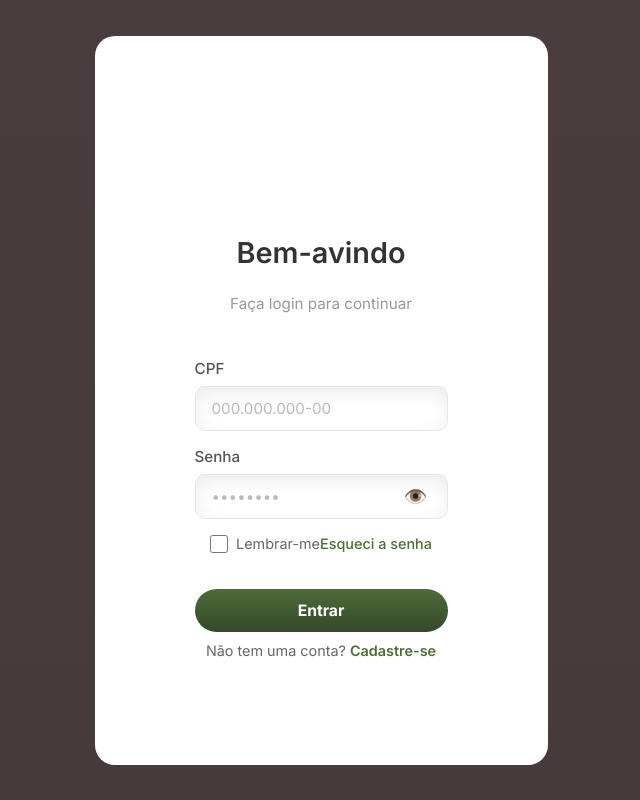
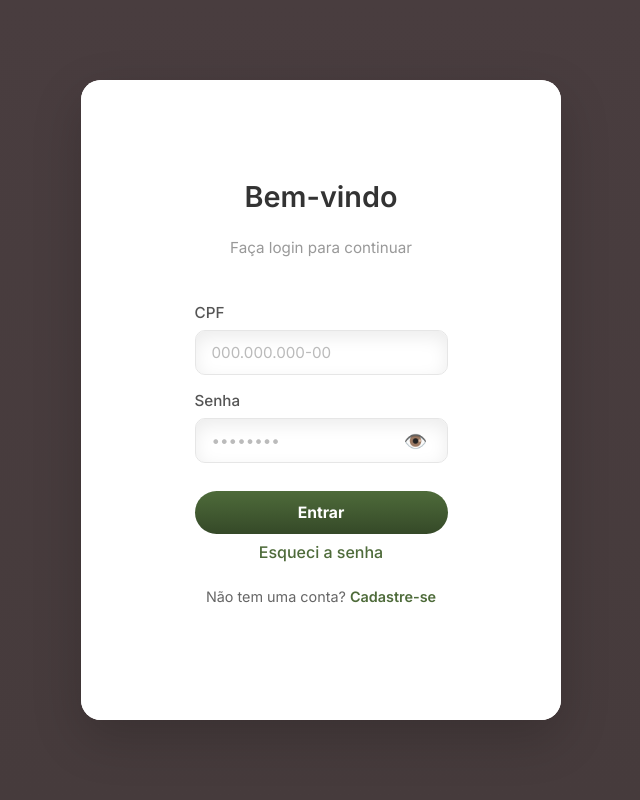
Before and after one commit to GustavoHSS-git/hackathon-fantasia, a PHP site: page /teladelogin/login.php in a window 1280 px wide. Shown: the whole page, without its empty margins (319-959 px from the left). Run offline with PHP 8.4, Linux system fonts and the light colour scheme.

Commit message:
csstelas

```diff
--- a/teladelogin/login.js
+++ b/teladelogin/login.js
@@ -6,15 +6,21 @@ document.addEventListener('DOMContentLoaded', () => {
     const cpfError = document.getElementById('cpfError');
     const senhaError = document.getElementById('senhaError');
 
-    // 1. Função para alternar visibilidade da senha
+
+
     if (togglePasswordBtn && passwordInput) {
-        togglePasswordBtn.addEventListener('click', (e) => {
-            e.preventDefault();
+        togglePasswordBtn.addEventListener('click', function() {
+            // Verifica o tipo atual do input
             const isPassword = passwordInput.type === 'password';
+
+            // Troca entre 'password' e 'text'
             passwordInput.type = isPassword ? 'text' : 'password';
-            togglePasswordBtn.textContent = isPassword ? '👁️‍🗨️' : '👁️';
+
+            // Troca o ícone (opcional: você pode usar classes do FontAwesome aqui)
+            this.textContent = isPassword ? '👁️‍🗨️' : '👁️';
         });
     }
+});
 
     // 2. Validação visual de CPF (ao sair do campo)
     if (cpfInput) {
@@ -56,10 +62,9 @@ document.addEventListener('DOMContentLoaded', () => {
                 showNotification('Preencha os campos corretamente! CPF deve ter 11 dígitos e senha no mínimo 6.', 'error');
             }
         });
-    }
-});
+    };
 
-// Função para exibir notificações visuais
+
 function showNotification(message, type = 'info') {
     const notification = document.createElement('div');
     notification.style.cssText = `
--- a/teladelogin/login.php
+++ b/teladelogin/login.php
@@ -10,28 +10,19 @@
     <div class="container">
         <form id="loginForm" class="login-form" method="POST">
             <div class="titulo">
+                <div class="login-container">
     <div class="login-right">
         <div class="login-box">
-
-                <h2 id="login-title">Bem-avindo</h2>
+            <h2 id="login-title">Bem-vindo</h2>
             <p class="login-subtitle">Faça login para continuar</p>
 
-                    <!-- Campo CPF -->
+            <form id="loginForm" class="login-form" method="POST">
                 <div class="form-group">
                     <label for="cpf">CPF</label>
-                        <input
-                            type="text"
-                            id="cpf"
-                            name="cpf"
-                            placeholder="000.000.000-00"
-                            required
-                            aria-label="CPF"
-                        >
-                        <!-- Mensagem de erro (mostrada via JS ao validar) -->
+                    <input type="text" id="cpf" name="cpf" placeholder="000.000.000-00" required>
                     <span class="error-message" id="cpfError"></span>
                 </div>
 
-                    <!-- Campo Senha -->
                 <div class="form-group">
                     <label for="senha">Senha</label>
                     <div class="password-wrapper">
@@ -41,37 +32,18 @@
         name="senha"
         placeholder="••••••••"
         required
-                                aria-label="Senha"
     >
-                            <!-- Botão para mostrar/esconder senha (👁️) -->
     <button type="button" class="toggle-password" id="togglePassword">
         👁️
     </button>
 </div>
-                        <!-- Mensagem de erro (mostrada via JS ao validar) -->
-                        <span class="error-message" id="senhaError"></span>
-                    </div>
 
-                    <!-- Opções: Lembrar-me e Esqueci a Senha -->
-                    <div class="form-options">
-                        <div class="remember-me">
-                            <input type="checkbox" id="remember" name="remember">
-                            <label for="remember">Lembrar-me</label>
-                        </div>
-                        <!-- Link para recuperação de senha -->
+                <button type="submit" class="btn-login">Entrar</button>
+            </form>
+
             <a href="redefinir.php" class="forgot-password">Esqueci a senha</a>
                 </div>
 
-                    <!-- Botão de Entrar (Submit) -->
-                    <button type="submit" class="btn-login">
-                        <span>Entrar</span>
-                    </button>
-                </form>
-    </div>
-
-    <!-- ============================
-                     LINK DE CADASTRO
-                     ============================ -->
             <p class="signup-text">
                 Não tem uma conta?
                 <a href="../cadastros/cadFuncionario.php" class="signup-link">Cadastre-se</a>
@@ -80,7 +52,7 @@
     </div>
 </div>
 
-    <script src="login.js"></script>
+
 <?php
 
 // Reportar erros para ajudar a descobrir se o banco falhar
--- a/teladelogin/style.css
+++ b/teladelogin/style.css
@@ -96,7 +96,7 @@ body {
 .login-right {
     flex: 1;
     width: 100%;
-    padding: 100px 100px;
+    padding: 0px 80px;
     align-items: center;
     justify-content: center;
     background: white;
@@ -265,6 +265,7 @@ body {
     text-decoration: none;
     font-weight: 500;
     transition: all 0.18s ease;
+    text-align: center;
 }
 
 .forgot-password:hover {
```
Also changed, not shown: funcao/editarCliente.php (+5 -5 lines), lista/fantasia.css (+13 -8 lines). Lines whose indentation alone changed are shown as unchanged.
